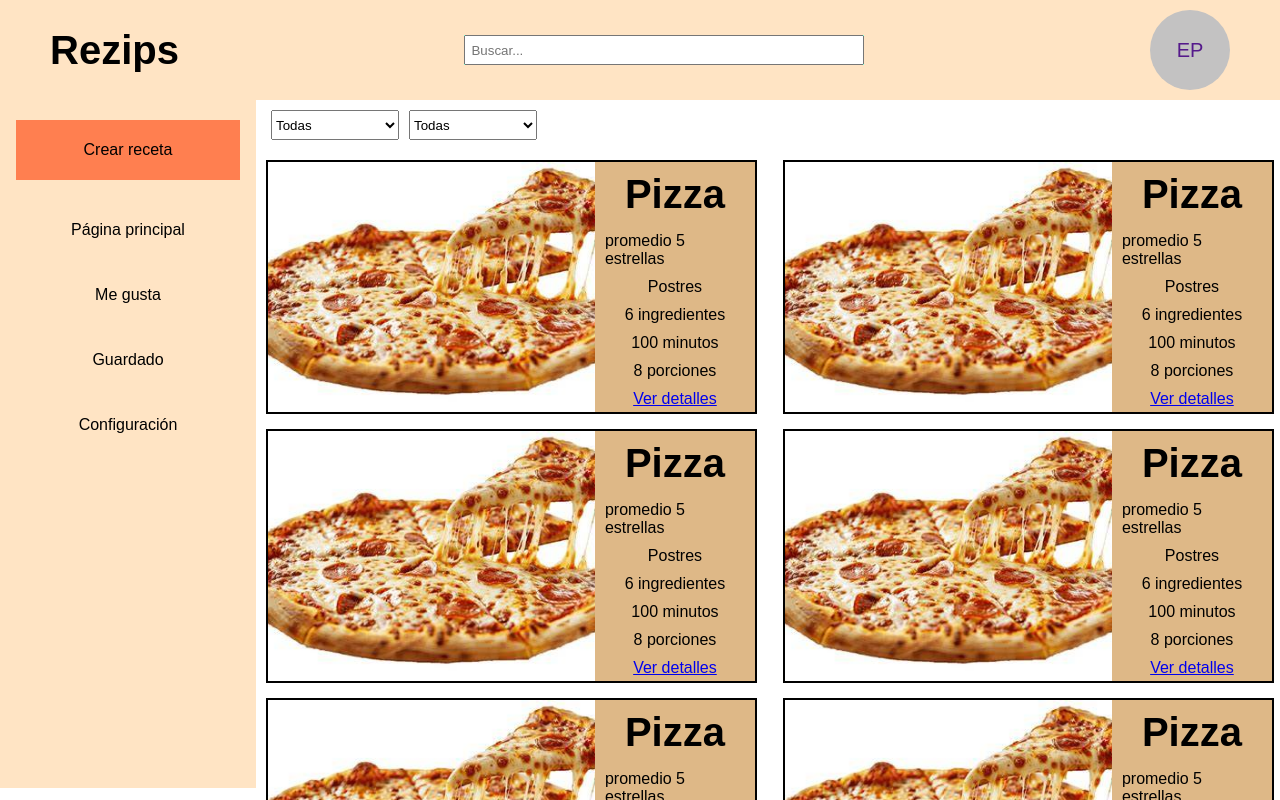
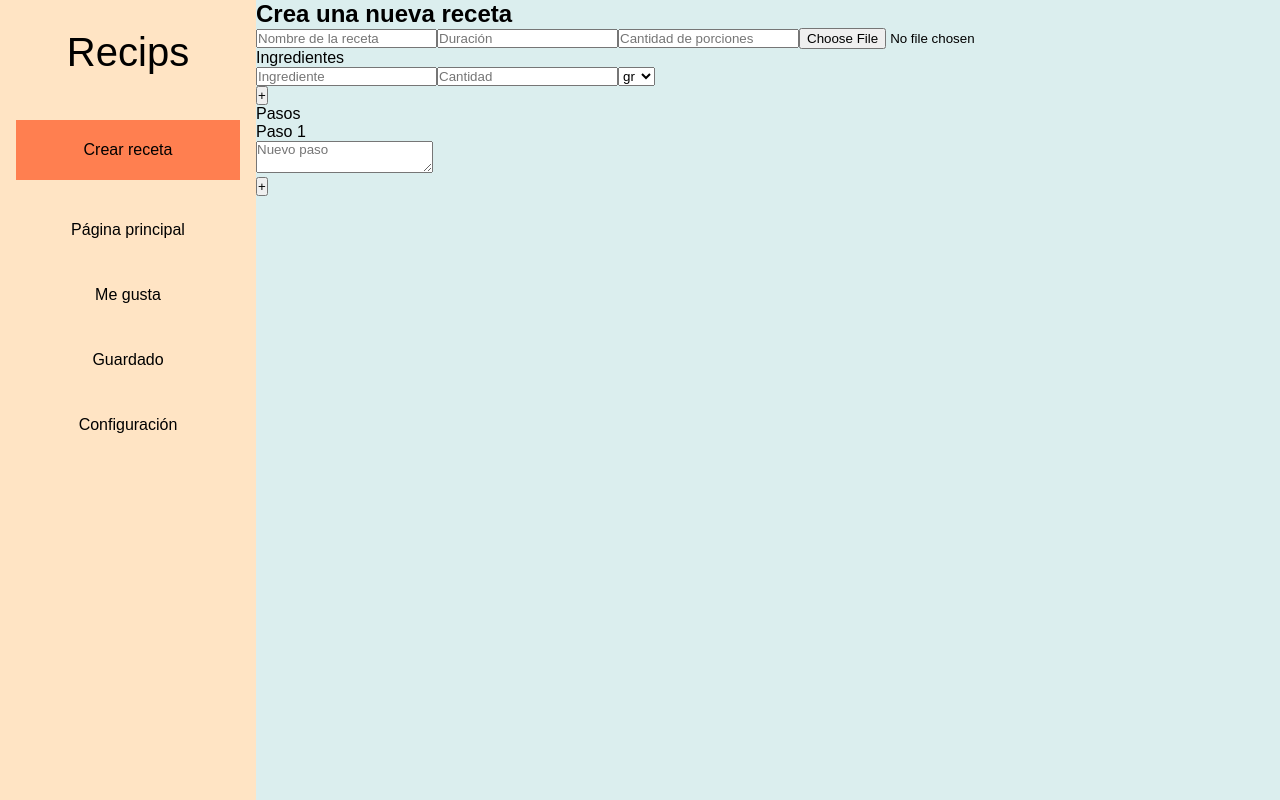
Before and after one commit to Ezequielpasto/Rezips, a React (Vite) app in the folder frontend-web/: page / in a window 1280 px wide. Shown: the top 800 px of the page. Built offline with nearby package versions, Linux system fonts and the light colour scheme.

Commit message:
Formulario crear receta y perfil

```diff
--- a/frontend-web/src/App.jsx
+++ b/frontend-web/src/App.jsx
@@ -4,12 +4,14 @@ import Registrarse from './paginas/Registrarse'
 import Principal from './paginas/principal'
 import MeGusta from './paginas/meGusta'
 import Guardado from './paginas/guardado'
+import Perfil from './paginas/perfil'
+import CrearReceta from './paginas/crearReceta'
 
 function App() {
 
   return (
     <>
-      <Guardado></Guardado>
+      <CrearReceta></CrearReceta>
     </>
   )
 }
--- a/frontend-web/src/componentes/menuLateral.css
+++ b/frontend-web/src/componentes/menuLateral.css
@@ -1,13 +1,17 @@
 .lateral{
     background-color: bisque;
-    min-height: 86vh;
+    min-height: 100vh;
     width: 20%;
     display: flex;
     flex-direction: column;
     align-items: center;
-    margin-top: 100px;
     position: fixed;
     z-index: 5;
+}
+
+.logo{
+    font-size: 40px;
+    margin: 20px;
 }
 
 .enlaces{
--- a/frontend-web/src/componentes/menuLateral.jsx
+++ b/frontend-web/src/componentes/menuLateral.jsx
@@ -4,6 +4,7 @@ function MenuLateral(){
     return(
         <nav className="lateral">
             <ul className='enlaces'>
+                <li className='logo'>Recips</li>
                 <li className='crear'><a href="#" className='crearReceta'>Crear receta</a></li>
                 <li><a href="#">Página principal</a></li>
                 <li><a href="#">Me gusta</a></li>
--- a/frontend-web/src/componentes/menuSuperior.css
+++ b/frontend-web/src/componentes/menuSuperior.css
@@ -1,9 +1,10 @@
 .superior{
     background-color: bisque;
     position: fixed;
-    width: 100%;
+    width: 80%;
     height: 100px;
     z-index: 10;
+    margin-left: 20%;
 }
 
 .superior ul{
@@ -14,10 +15,6 @@
     align-items: center;
     list-style: none;
     margin: 0 50px;
-}
-
-.logo{
-    font-size: 40px;
 }
 
 .buscador{
--- a/frontend-web/src/componentes/menuSuperior.jsx
+++ b/frontend-web/src/componentes/menuSuperior.jsx
@@ -4,9 +4,6 @@ function MenuSuperior(){
     return(
         <div className="superior">
             <ul>
-                <li>
-                    <h2 className='logo'>Rezips</h2>
-                </li>
                 <li className='buscador'>
                     <input type="search" placeholder='Buscar...'/>
                 </li>
--- /dev/null
+++ b/frontend-web/src/paginas/crearReceta.css
@@ -0,0 +1,6 @@
+.nuevaReceta{
+    background-color: rgb(219, 238, 238);
+    min-height: 100vh;
+    width: 80%;
+    margin-left: 20%;
+}
--- /dev/null
+++ b/frontend-web/src/paginas/crearReceta.jsx
@@ -0,0 +1,87 @@
+import './crearReceta.css'
+import MenuLateral from '../componentes/menuLateral'
+import { useState } from 'react'
+
+function CrearReceta(){
+    const [ingredientes, setIngredientes] = useState([{nombre: '', cantidad: '', unidad: ''}])
+    const [pasos, setPasos] = useState([''])
+    return(
+        <div>
+            <MenuLateral></MenuLateral>
+            <section className='nuevaReceta'>
+                <h1>Crea una nueva receta</h1>
+                <form action="">
+                    <input type='text' placeholder='Nombre de la receta' />
+                    <input type='number' placeholder='Duración'/>
+                    <input type='number' placeholder='Cantidad de porciones' />
+                    <input type='file' id='imagen' accept='image/*' />
+
+                    <div className='agregarIngredientes'>
+                        <p>Ingredientes</p>
+                        {ingredientes.map((ingrediente, indice) => (
+                        <div className="ingrediente" key={indice}>
+                            <input
+                                type='text'
+                                placeholder="Ingrediente"
+                                value={ingrediente.nombre}
+                                onChange={(event) => {
+                                    const nuevosIngredientes = [...ingredientes];
+                                    nuevosIngredientes[indice] = {
+                                        ...ingrediente, nombre: event.target.value
+                                    };
+                                    setIngredientes(nuevosIngredientes)
+                                }}
+                            />
+                            <input
+                                type='text'
+                                placeholder="Cantidad"
+                                value={ingrediente.cantidad}
+                                onChange={(event) => {
+                                    const nuevosIngredientes = [...ingredientes];
+                                    nuevosIngredientes[indice] = {
+                                        ...ingrediente, cantidad: event.target.value
+                                    };
+                                    setIngredientes(nuevosIngredientes)
+                                }}
+                            />
+                            <select
+                                value={ingrediente.unidad}
+                                onChange={(event) => {
+                                    const nuevosIngredientes = [...ingredientes];
+                                    nuevosIngredientes[indice] = {
+                                        ...ingrediente, unidad: event.target.value
+                                    };
+                                    setIngredientes(nuevosIngredientes)
+                                }}>
+                                    <option value="gramos">gr</option>
+                                    <option value="kiloGramos">kg</option>
+                            </select>
+                        </div>
+                        ))}
+                        <button type='button' onClick={() => setIngredientes([...ingredientes, ''])}>+</button>
+                    </div>
+                    <div className="agregarPasos">
+                        <p>Pasos</p>
+                        {pasos.map((paso, indice) => (
+                            <div className='paso' key={indice}>
+                                <p>Paso {indice + 1}</p>
+                                <textarea
+                                type='text'
+                                placeholder="Nuevo paso"
+                                value={paso}
+                                onChange={(event) => {
+                                    const nuevosPasos = [...pasos];
+                                    nuevosPasos[indice] = event.target.value;
+                                    setpasos(nuevosPasos);
+                                }}
+                            />
+                            </div>
+                        ))}
+                        <button type='button' onClick={() => setPasos([...pasos, ''])}>+</button>
+                    </div>
+                </form>
+            </section>
+        </div>
+    )
+}
+export default CrearReceta
--- /dev/null
+++ b/frontend-web/src/paginas/perfil.css
@@ -0,0 +1,22 @@
+.miCuenta{
+    min-height: 100vh;
+    width: 80%;
+    margin-left: 20%;
+}
+
+.datos{
+    background-color: aliceblue;
+    width: 80%;
+    height: 200px;
+    display: flex;
+    flex-direction: row;
+    justify-content: space-around;
+    align-items: center;
+    position: fixed;
+    top: 0;
+    z-index: 5;
+}
+
+.contenido{
+    padding-top: 150px;
+}
--- /dev/null
+++ b/frontend-web/src/paginas/perfil.jsx
@@ -0,0 +1,21 @@
+import './perfil.css'
+import MenuLateral from '../componentes/menuLateral'
+import ListaRecetas from '../componentes/listaRecetas'
+
+function Perfil(){
+    return(
+        <div>
+          <MenuLateral></MenuLateral>
+          <main className="miCuenta">
+            <div className="datos">
+                <h4>Ezequiel Pastorino</h4>
+                <p>10 Recetas</p>
+            </div>
+            <div className='contenido'>
+                <ListaRecetas></ListaRecetas>
+            </div>
+          </main>
+        </div>
+    )
+}
+export default Perfil
```
